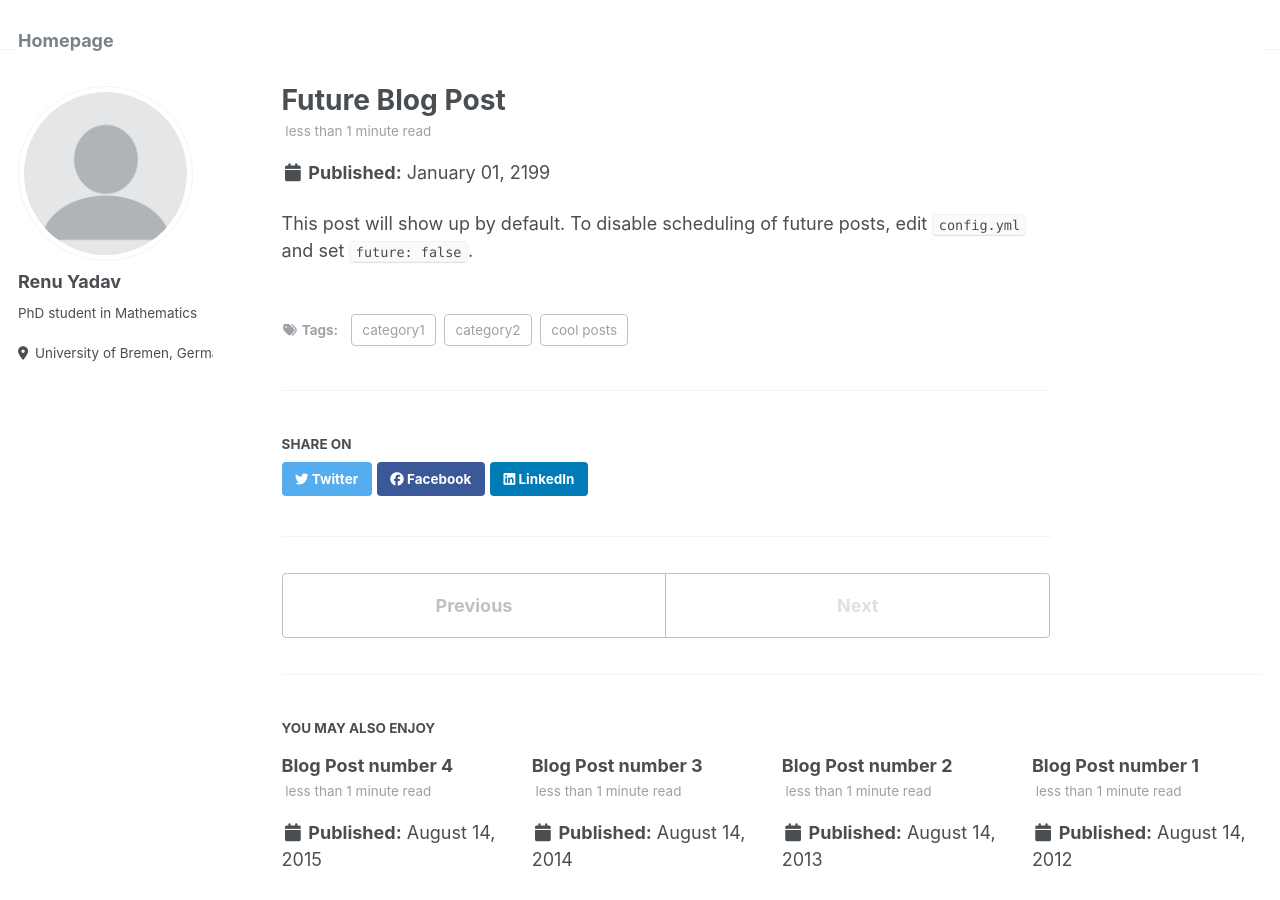
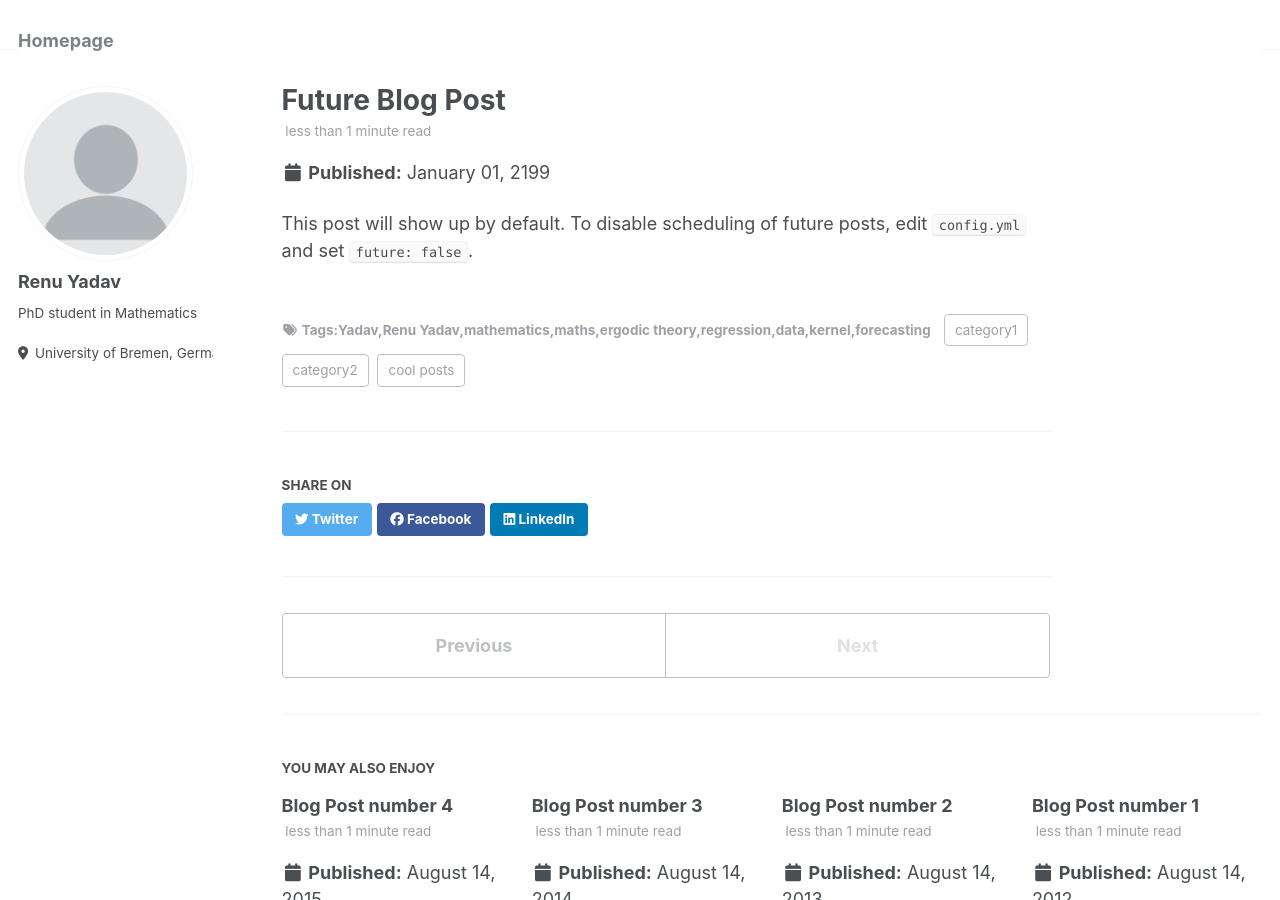
Before and after one commit to renuyadavwxyz/renuyadavwxyz.github.io, a Jekyll site: the page built from _posts/2199-01-01-future-post.md, in a window 1280 px wide and 900 px high. Built offline with Jekyll 4.4.1, drawn with Linux system fonts in a browser that asks for light colours.

Commit message:
Update ui-text.yml

```diff
--- a/_data/ui-text.yml
+++ b/_data/ui-text.yml
@@ -14,7 +14,7 @@ en: &DEFAULT_EN
   minute_read                : "minute read"
   share_on_label             : "Share on"
   meta_label                 :
-  tags_label                 : "Tags:"
+  tags_label                 : "Tags:Yadav,Renu Yadav,mathematics,maths,ergodic theory,regression,data,kernel,forecasting"
   categories_label           : "Categories:"
   date_label                 : "Published:"
   comments_label             : "Leave a Comment"
```
